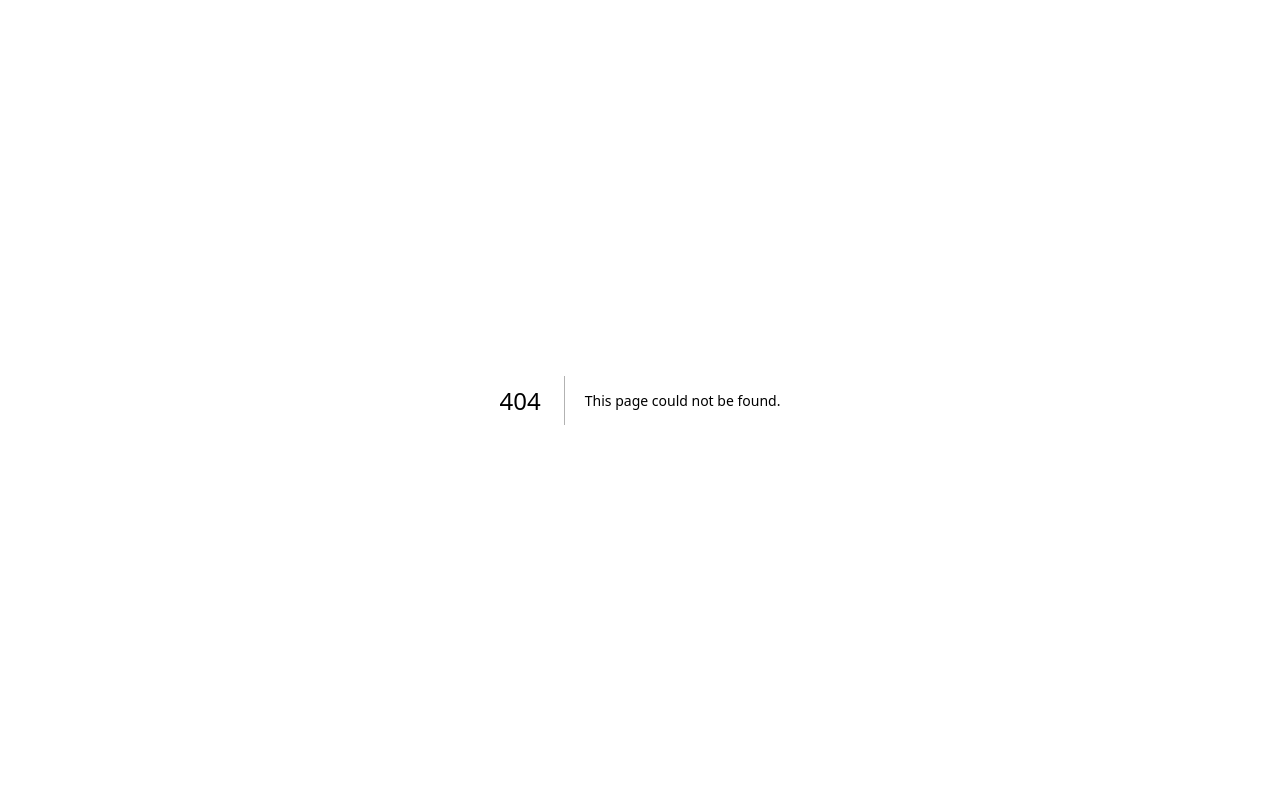
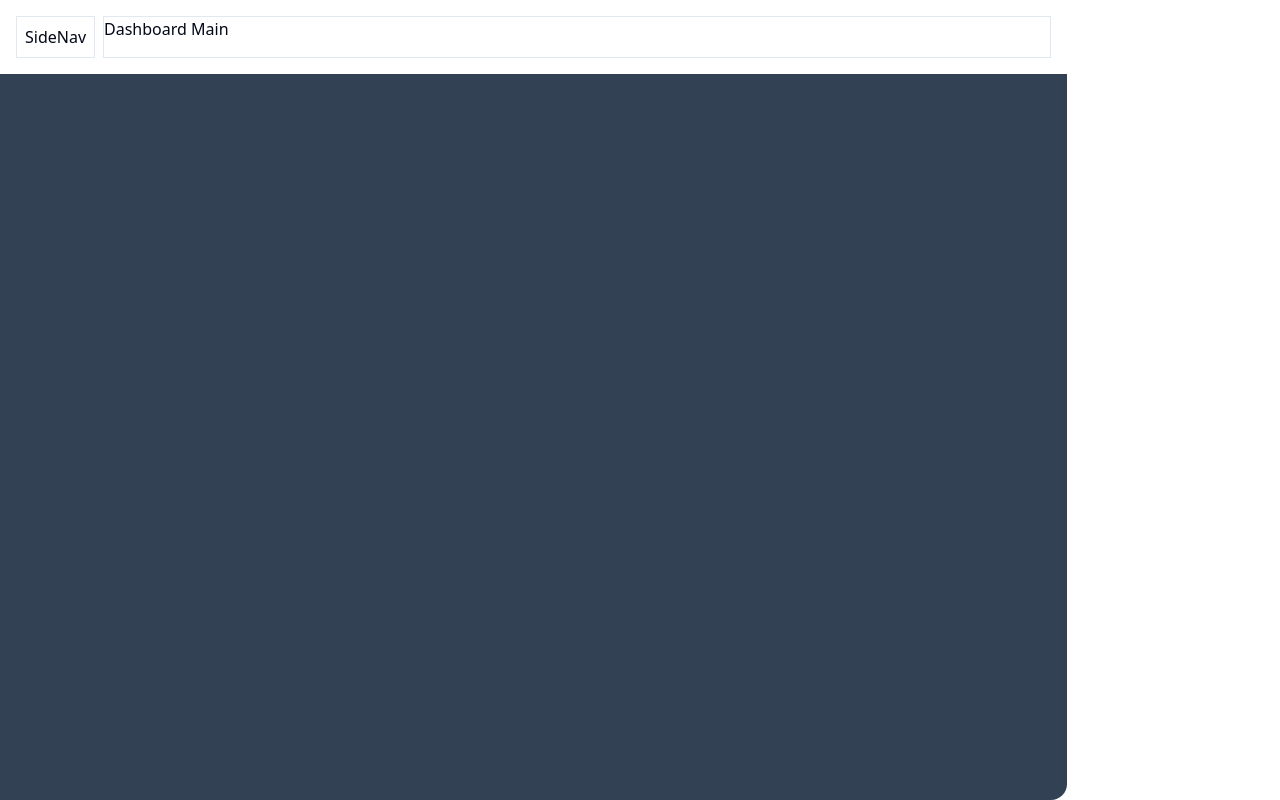
Before and after one commit to ekefan/pre-sales-deal-tracker, a Next.js app in the folder frontend/: page /dashboard in a window 1280 px wide. Before the commit this address had no page. Built offline with nearby package versions, Linux system fonts and the light colour scheme.

Commit message:
frontend: init

```diff
--- /dev/null
+++ b/frontend/app/dashboard/layout.tsx
@@ -0,0 +1,14 @@
+export default function Layout({ children }: { children: React.ReactNode }) {
+  return (
+    <>
+      <div className="bg-slate-700 z-10 w-full h-screen md:w-5/6 md:rounded-r-2xl">
+        <div className="flex p-4 gap-2 bg-white flex-col md:flex-row md:overflow-hidden">
+          <div className="border p-2">
+            <p>SideNav</p>
+          </div>
+          <div className="border flex-grow md:overflow-y-auto">{children}</div>
+        </div>
+      </div>
+    </>
+  );
+}
--- /dev/null
+++ b/frontend/app/dashboard/page.tsx
@@ -0,0 +1,8 @@
+export default async function Page() {
+    return (
+        <main>
+            Dashboard Main
+        </main>
+    )
+
+}
--- a/frontend/app/globals.css
+++ b/frontend/app/globals.css
@@ -2,32 +2,68 @@
 @tailwind components;
 @tailwind utilities;
 
-:root {
-  --foreground-rgb: 0, 0, 0;
-  --background-start-rgb: 214, 219, 220;
-  --background-end-rgb: 255, 255, 255;
-}
+@layer base {
+  :root {
+    --background: 0 0% 100%;
+    --foreground: 222.2 84% 4.9%;
+    --card: 0 0% 100%;
+    --card-foreground: 222.2 84% 4.9%;
+    --popover: 0 0% 100%;
+    --popover-foreground: 222.2 84% 4.9%;
+    --primary: 222.2 47.4% 11.2%;
+    --primary-foreground: 210 40% 98%;
+    --secondary: 210 40% 96.1%;
+    --secondary-foreground: 222.2 47.4% 11.2%;
+    --muted: 210 40% 96.1%;
+    --muted-foreground: 215.4 16.3% 46.9%;
+    --accent: 210 40% 96.1%;
+    --accent-foreground: 222.2 47.4% 11.2%;
+    --destructive: 0 84.2% 60.2%;
+    --destructive-foreground: 210 40% 98%;
+    --border: 214.3 31.8% 91.4%;
+    --input: 214.3 31.8% 91.4%;
+    --ring: 222.2 84% 4.9%;
+    --radius: 0.5rem;
+    --chart-1: 12 76% 61%;
+    --chart-2: 173 58% 39%;
+    --chart-3: 197 37% 24%;
+    --chart-4: 43 74% 66%;
+    --chart-5: 27 87% 67%;
+  }
 
-@media (prefers-color-scheme: dark) {
-  :root {
-    --foreground-rgb: 255, 255, 255;
-    --background-start-rgb: 0, 0, 0;
-    --background-end-rgb: 0, 0, 0;
+  .dark {
+    --background: 222.2 84% 4.9%;
+    --foreground: 210 40% 98%;
+    --card: 222.2 84% 4.9%;
+    --card-foreground: 210 40% 98%;
+    --popover: 222.2 84% 4.9%;
+    --popover-foreground: 210 40% 98%;
+    --primary: 210 40% 98%;
+    --primary-foreground: 222.2 47.4% 11.2%;
+    --secondary: 217.2 32.6% 17.5%;
+    --secondary-foreground: 210 40% 98%;
+    --muted: 217.2 32.6% 17.5%;
+    --muted-foreground: 215 20.2% 65.1%;
+    --accent: 217.2 32.6% 17.5%;
+    --accent-foreground: 210 40% 98%;
+    --destructive: 0 62.8% 30.6%;
+    --destructive-foreground: 210 40% 98%;
+    --border: 217.2 32.6% 17.5%;
+    --input: 217.2 32.6% 17.5%;
+    --ring: 212.7 26.8% 83.9%;
+    --chart-1: 220 70% 50%;
+    --chart-2: 160 60% 45%;
+    --chart-3: 30 80% 55%;
+    --chart-4: 280 65% 60%;
+    --chart-5: 340 75% 55%;
   }
 }
 
-body {
-  color: rgb(var(--foreground-rgb));
-  background: linear-gradient(
-      to bottom,
-      transparent,
-      rgb(var(--background-end-rgb))
-    )
-    rgb(var(--background-start-rgb));
-}
-
-@layer utilities {
-  .text-balance {
-    text-wrap: balance;
+@layer base {
+  * {
+    @apply border-border;
+  }
+  body {
+    @apply bg-background text-foreground;
   }
 }
--- a/frontend/app/layout.tsx
+++ b/frontend/app/layout.tsx
@@ -1,11 +1,17 @@
 import type { Metadata } from "next";
-import { Inter } from "next/font/google";
+import { Inter as FontSans } from "next/font/google";
 import "./globals.css";
+import { cn } from "@/lib/utils";
 
-const inter = Inter({ subsets: ["latin"] });
-
+const fontSans = FontSans({
+  subsets: ["latin"],
+  variable: "--font-sans",
+});
 export const metadata: Metadata = {
-  title: "Create Next App",
+  title: {
+    template: "%s| VDT",
+    default: "Vas Deal Tracker",
+  },
   description: "Generated by create next app",
 };
 
@@ -16,7 +22,14 @@ export default function RootLayout({
 }>) {
   return (
     <html lang="en">
-      <body className={inter.className}>{children}</body>
+      <body
+        className={cn(
+          "min-h-screen bg-background font-sans antialiased",
+          fontSans.variable
+        )}
+      >
+        {children}
+      </body>
     </html>
   );
 }
--- /dev/null
+++ b/frontend/lib/utils.ts
@@ -0,0 +1,6 @@
+import { type ClassValue, clsx } from "clsx"
+import { twMerge } from "tailwind-merge"
+
+export function cn(...inputs: ClassValue[]) {
+  return twMerge(clsx(inputs))
+}
--- a/frontend/tailwind.config.ts
+++ b/frontend/tailwind.config.ts
@@ -1,20 +1,80 @@
-import type { Config } from "tailwindcss";
+import type { Config } from "tailwindcss"
 
-const config: Config = {
+const config = {
+  darkMode: ["class"],
   content: [
-    "./pages/**/*.{js,ts,jsx,tsx,mdx}",
-    "./components/**/*.{js,ts,jsx,tsx,mdx}",
-    "./app/**/*.{js,ts,jsx,tsx,mdx}",
-  ],
+    './pages/**/*.{ts,tsx}',
+    './components/**/*.{ts,tsx}',
+    './app/**/*.{ts,tsx}',
+    './src/**/*.{ts,tsx}',
+	],
+  prefix: "",
   theme: {
+    container: {
+      center: true,
+      padding: "2rem",
+      screens: {
+        "2xl": "1400px",
+      },
+    },
     extend: {
-      backgroundImage: {
-        "gradient-radial": "radial-gradient(var(--tw-gradient-stops))",
-        "gradient-conic":
-          "conic-gradient(from 180deg at 50% 50%, var(--tw-gradient-stops))",
+      colors: {
+        border: "hsl(var(--border))",
+        input: "hsl(var(--input))",
+        ring: "hsl(var(--ring))",
+        background: "hsl(var(--background))",
+        foreground: "hsl(var(--foreground))",
+        primary: {
+          DEFAULT: "hsl(var(--primary))",
+          foreground: "hsl(var(--primary-foreground))",
+        },
+        secondary: {
+          DEFAULT: "hsl(var(--secondary))",
+          foreground: "hsl(var(--secondary-foreground))",
+        },
+        destructive: {
+          DEFAULT: "hsl(var(--destructive))",
+          foreground: "hsl(var(--destructive-foreground))",
+        },
+        muted: {
+          DEFAULT: "hsl(var(--muted))",
+          foreground: "hsl(var(--muted-foreground))",
+        },
+        accent: {
+          DEFAULT: "hsl(var(--accent))",
+          foreground: "hsl(var(--accent-foreground))",
+        },
+        popover: {
+          DEFAULT: "hsl(var(--popover))",
+          foreground: "hsl(var(--popover-foreground))",
+        },
+        card: {
+          DEFAULT: "hsl(var(--card))",
+          foreground: "hsl(var(--card-foreground))",
+        },
+      },
+      borderRadius: {
+        lg: "var(--radius)",
+        md: "calc(var(--radius) - 2px)",
+        sm: "calc(var(--radius) - 4px)",
+      },
+      keyframes: {
+        "accordion-down": {
+          from: { height: "0" },
+          to: { height: "var(--radix-accordion-content-height)" },
+        },
+        "accordion-up": {
+          from: { height: "var(--radix-accordion-content-height)" },
+          to: { height: "0" },
+        },
+      },
+      animation: {
+        "accordion-down": "accordion-down 0.2s ease-out",
+        "accordion-up": "accordion-up 0.2s ease-out",
       },
     },
   },
-  plugins: [],
-};
-export default config;
+  plugins: [require("tailwindcss-animate")],
+} satisfies Config
+
+export default config
```
Also changed, not shown: frontend/package.json (+9 -4 lines), frontend/components.json (added), 1 other file (tests, documents, lock files or other folders).
